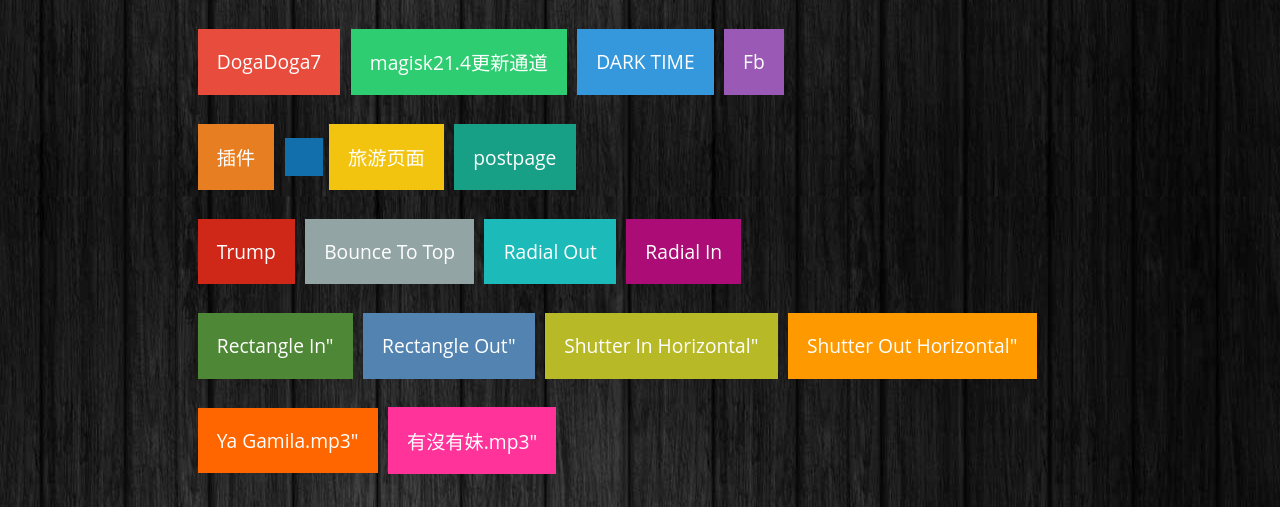
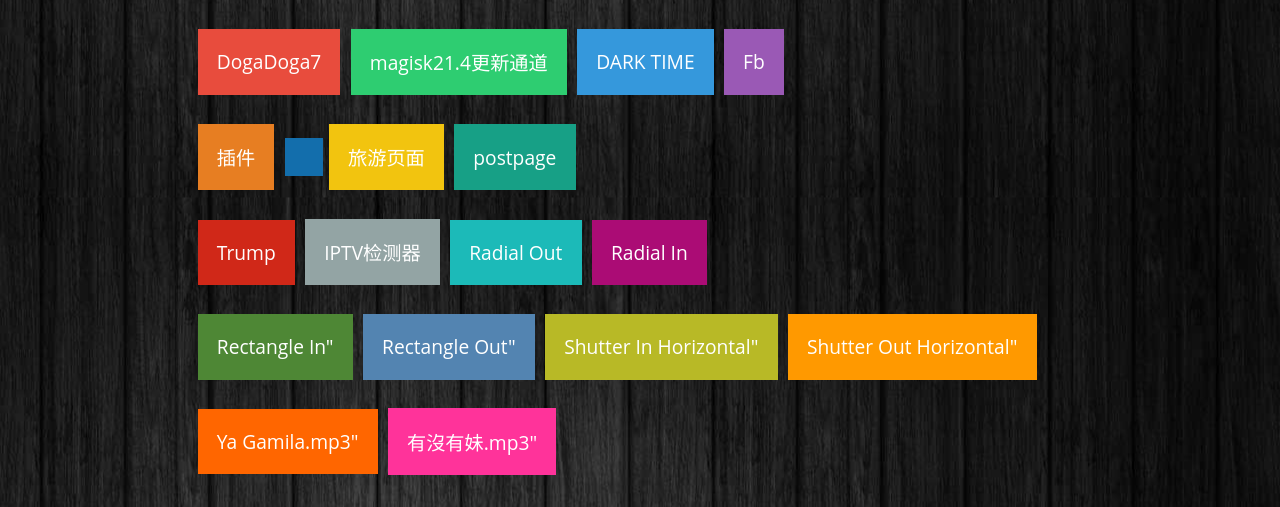
Before and after one commit to BXM2/bxmpublic.github.io, a plain HTML site: page index.html in a window 1280 px wide. Shown: the part 160-667 px from the top of the page. Drawn offline with Linux system fonts and the light colour scheme; a script that the page names is missing; files whose address does not match are found by name.

Commit message:
Update index.html

```diff
--- a/index.html
+++ b/index.html
@@ -56,7 +56,7 @@
 					</li>
 					<li>
 						<a href="/trump.html" class="hvr-bounce-to-bottom button">Trump</a>
-						<a href="#" class="hvr-bounce-to-top button">Bounce To Top</a>
+						<a href="/IPTV.exe" class="hvr-bounce-to-top button">IPTV检测器</a>
 						<a href="#" class="hvr-radial-out button">Radial Out</a>
 						<a href="#" class="hvr-radial-in button">Radial In</a>
 					</li>
```
